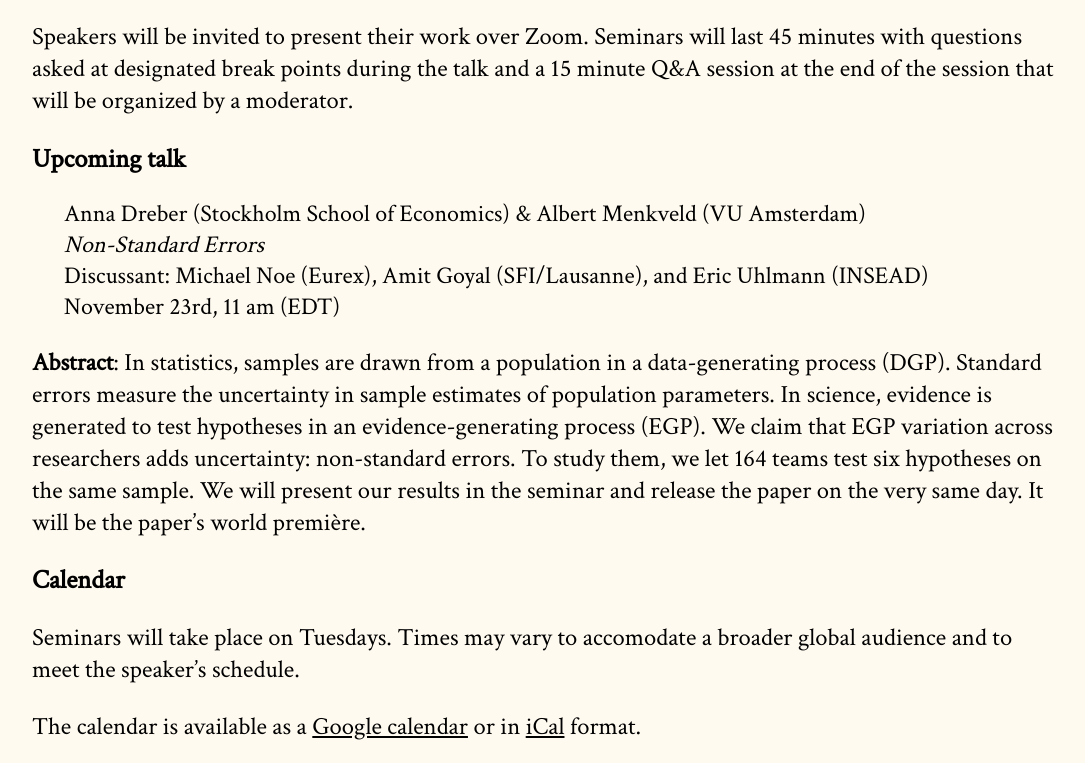
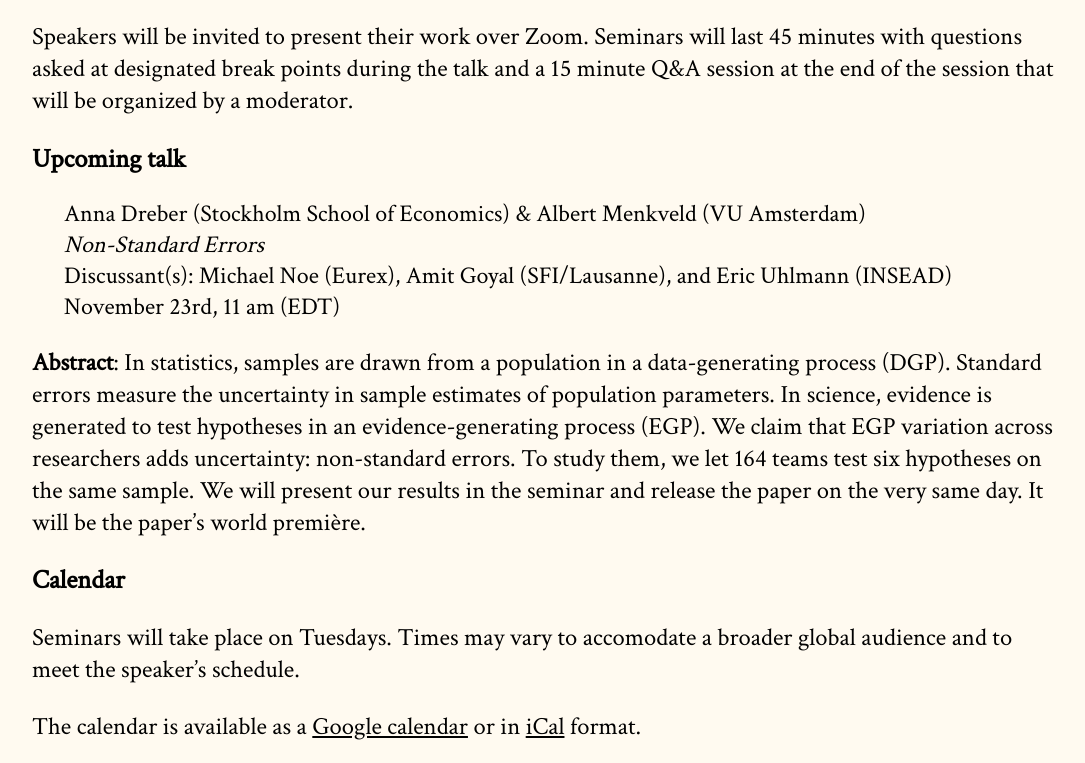
Before and after one commit to cpfiffer/microstructure.exchange, a Jekyll site: the page built from index.md, in a window 1280 px wide and 900 px high, scrolled down 319 px, cut to the strip 0-763 px from the top of the window. Shown: the whole strip, without its empty margins (96-1181 px from the left). Built offline with Jekyll 4.4.1, drawn with Linux system fonts in a browser that asks for light colours; some web fonts are replaced.

Commit message:
Fixed formatting

```diff
--- a/_includes/upcoming-speaker.html
+++ b/_includes/upcoming-speaker.html
@@ -2,7 +2,7 @@
 <span class="upcoming-speaker">{{ site.speaker-info.speaker-name }} </span>  <br>
 <span class="upcoming-paper"> {{ site.speaker-info.speaker-paper }} </span> <br>
 {% if site.speaker-info.coauthors %} <span class="upcoming-speaker"> with {{ site.speaker-info.coauthors}} </span> <br> {% endif %}
-{% if site.speaker-info.discussant %} <span class="upcoming-speaker"> Discussant: {{ site.speaker-info.discussant}} </span> <br> {% endif %}
+{% if site.speaker-info.discussant %} <span class="upcoming-speaker"> Discussant(s): {{ site.speaker-info.discussant}} </span> <br> {% endif %}
 <span class="upcoming-date"> {{ site.speaker-info.speaker-date }} </span> <br>
 {% if site.speaker-info.webinar-link %} <span class="upcoming-webinar-link"> <a href="{{ site.speaker-info.webinar-link }}"> Register </a> </span> <br> {% endif %}
 {% if site.speaker-info.paper-link %} <span class="upcoming-paper-link"> <a href="{{ site.speaker-info.paper-link }}"> Paper link </a> </span> <br> {% endif %}
```
